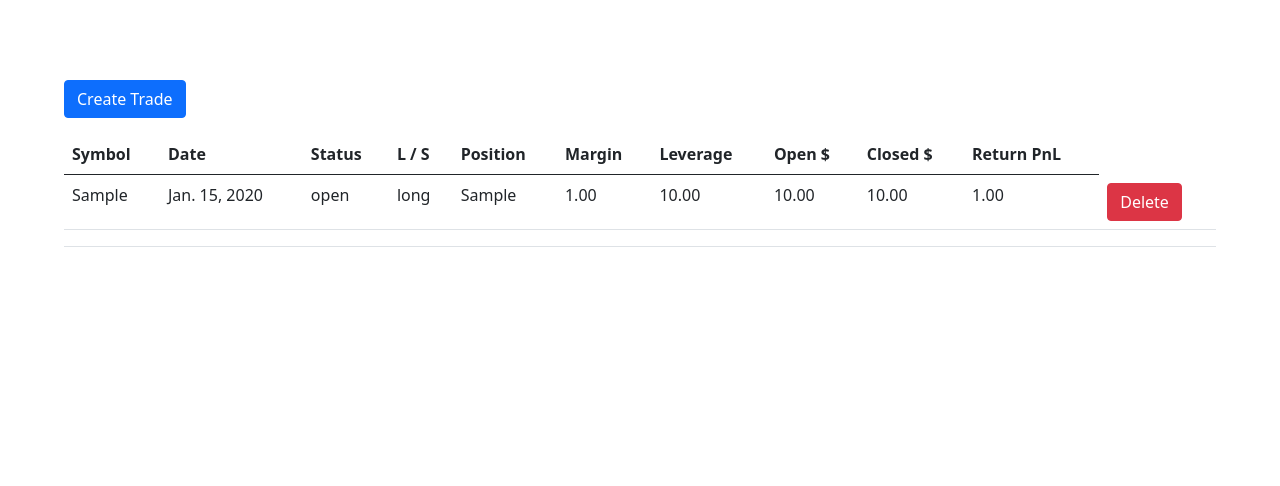
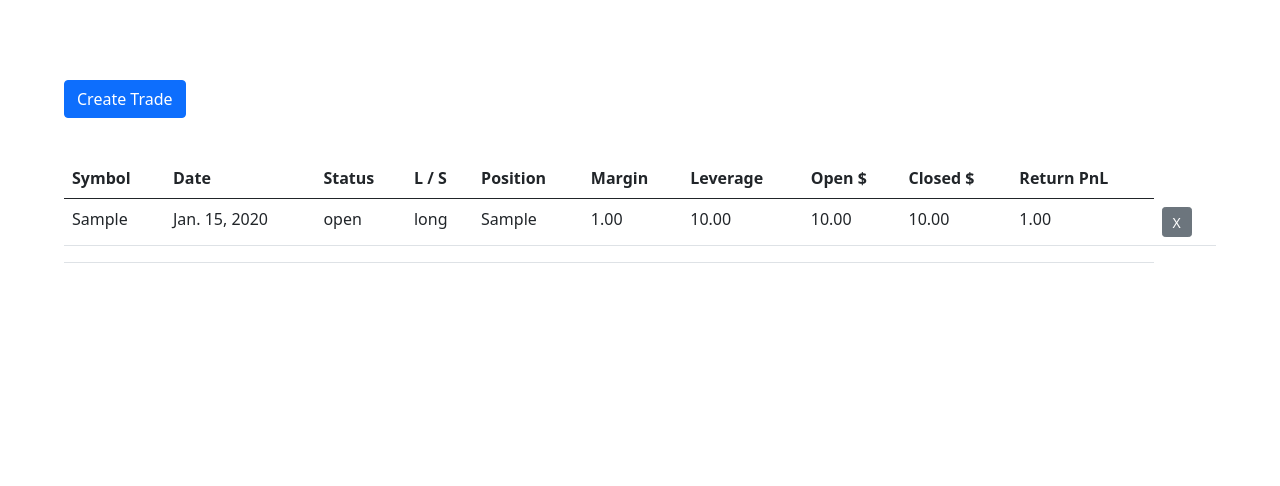
Before and after one commit to Ry-F3/trading-journal, a Django app: page /trade_list/ in a window 1280 px wide. Shown: the part 72-558 px from the top of the page. Run offline with Django 3.2, Linux system fonts and the light colour scheme; a user stored in the database is signed in; tables that the repository leaves empty hold one stand-in row (values such as "Sample post").

Commit message:
Make visual changes to the delete button and move the save button

```diff
--- a/static/css/style.css
+++ b/static/css/style.css
@@ -22,6 +22,11 @@ footer {
     border-top: 1px solid #ccc; /* Add a border to separate the footer from the content */
 }
 
+.square-btn {
+    width: 30px;
+    height: 30px; /* Set the height to be the same as the width for a square button */
+  }
+
 .hide-cell {
     display: none;
 }
@@ -29,6 +34,7 @@ footer {
 .hidden-cell {
     display: table-cell;
 }
+
 
 .footer {
     position: fixed;
--- a/templates/trade_list.html
+++ b/templates/trade_list.html
@@ -33,7 +33,7 @@
                 <td>{{ trade.return_pnl }}</td>
                 <td>
                     <!-- Delete button -->
-                    <button class="btn btn-danger" onclick="deleteTrade('{{ trade.id }}')">Delete</button>
+                    <button class="btn btn-secondary btn-sm square-btn bg-black" onclick="deleteTrade('{{ trade.id }}')">X</button>
                 </td>
             </tr>
 
@@ -61,7 +61,7 @@
                         </div>
                     </td>
                     <td>
-                        <div class="hide-cell">
+                        <div class="hide-cell m-3">
                             <label for="{{ form.status.id_for_label }}" class="form-label"></label>
                             {{ form.long_short }}
                         </div>
@@ -102,12 +102,14 @@
                             <label for="{{ form.return_pnl.id_for_label }}" class="form-label"></label>
                             {{ form.return_pnl }}
                         </div>
+
                     </td>
-                    <td>
-                        <div class="hide-cell">
-                            <button type="submit" class="btn btn-success">Save Trade</button>
-                        </div>
-                    </td>
+
+                    <div class="hide-cell save-button">
+                        <label for="{{ form.return_pnl.id_for_label }}" class="form-label"></label>
+                        <button type="submit" class="btn btn-success">Save</button>
+                    </div>
+                    <br>
                 </form>
             </div>
         </tbody>
@@ -120,6 +122,7 @@
         const createTradeForm = document.getElementById('createTradeForm');
         const showCreateTradeForm = document.getElementById('showCreateTradeForm');
         const hideCells = document.querySelectorAll('.hide-cell');
+        const createTradeButton = document.getElementById('showCreateTradeForm');
 
         showCreateTradeForm.addEventListener('click', function () {
             createTradeForm.classList.toggle('hidden-form');
@@ -128,8 +131,12 @@
             hideCells.forEach(function (cell) {
                 cell.classList.toggle('hidden-cell');
             });
+
+            // Hide the "Create Trade" button
+            createTradeButton.style.display = 'none';
         });
     });
+
 
     function deleteTrade(tradeId) {
         // Get the CSRF token from the page
```
